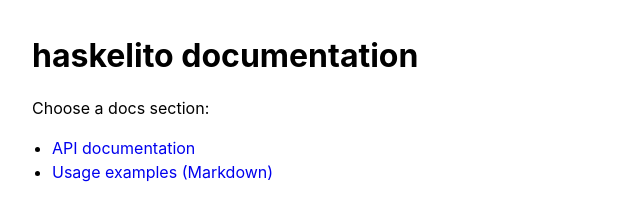
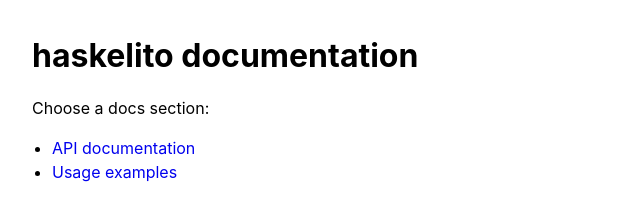
Before and after one commit to jbmcewan/haskelito, a website built with Vite: page docs/index.html in a window 1280 px wide. Shown: the whole page, without its empty margins (0-640 px from the left). Built offline with nearby package versions, Linux system fonts and the light colour scheme.

Commit message:
Update docs index to link to rendered usage examples page

```diff
--- a/docs/index.html
+++ b/docs/index.html
@@ -17,7 +17,7 @@
     <p>Choose a docs section:</p>
     <ul>
       <li><a href="./api/index.html">API documentation</a></li>
-      <li><a href="./usage-examples.md">Usage examples (Markdown)</a></li>
+      <li><a href="./usage-examples.html">Usage examples</a></li>
     </ul>
   </body>
 </html>
```
